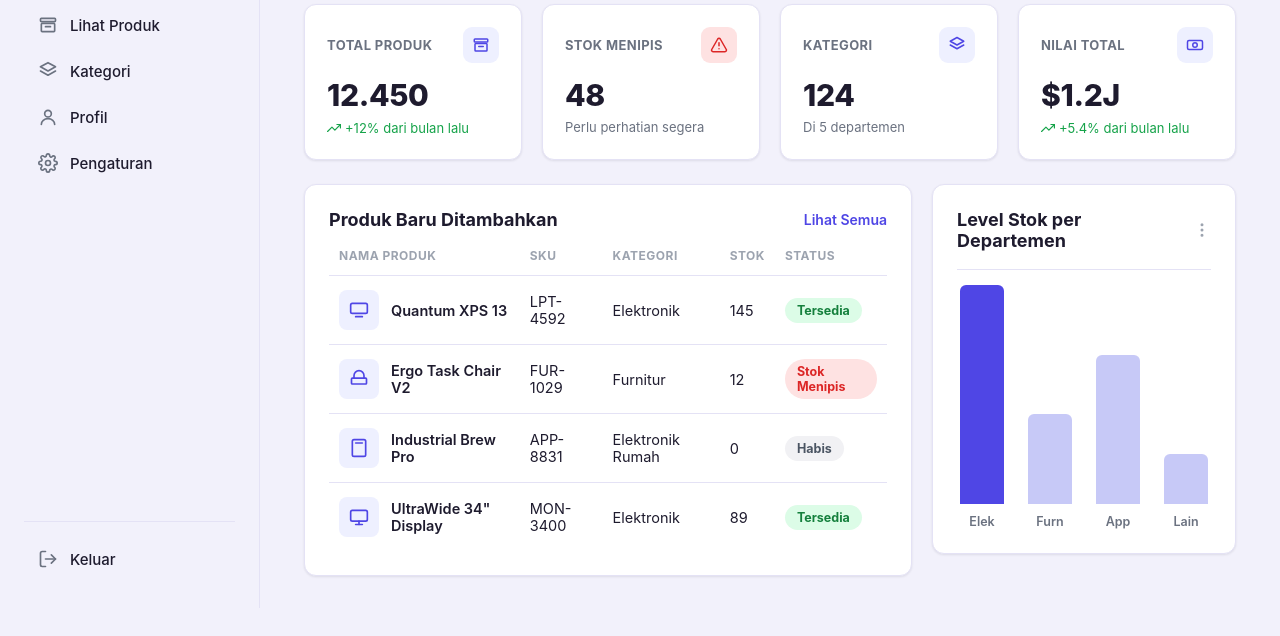
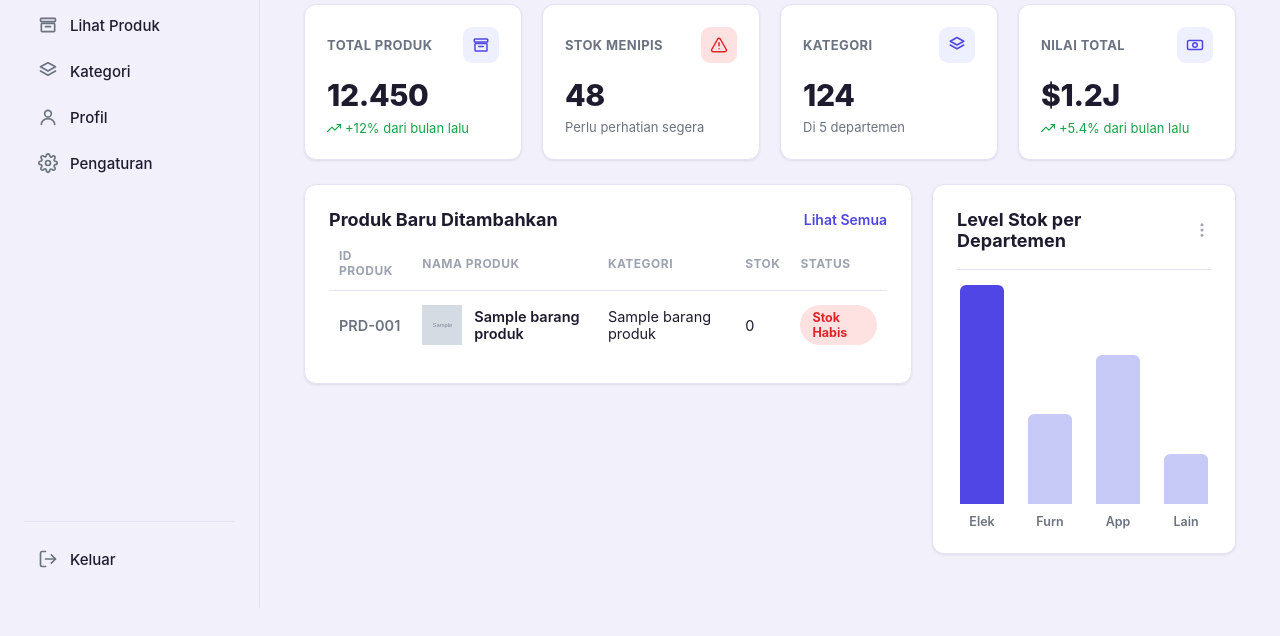
Before and after one commit to ihsanpradipta45-alt/Project_Sederhana, a PHP site: the page made by src/view/dashboardPage/dashboard.php in a window 1280 px wide. Shown: the part 192-828 px from the top of the page. After the commit the page ends 800 px from the top, so only its background shows below. Run offline with PHP 8.4, Linux system fonts and the light colour scheme; the template is opened without the code that fills it: most values are stand-ins (such as "Sample title", 1, 10 or a date in 2020); grey boxes marked "Sample" are stand-in pictures.

Commit message:
menambahkan tabel pada dashboard tetapi ada masalah saat berhasil mungkin di model nya

```diff
--- a/src/controllers/loginConfiguration.php
+++ b/src/controllers/loginConfiguration.php
@@ -25,7 +25,6 @@ class loginConfiguration extends baseController {
 
             if($user && password_verify($password, $user['password'])){
                 $_SESSION['role'] = $user['role'];
-                $_SESSION['user_id'] = $user['user_id'];
                 $_SESSION['email'] = $user['email'];
                 //nambahain set cookie
 
--- a/src/controllers/tampilBarang.php
+++ b/src/controllers/tampilBarang.php
@@ -10,6 +10,11 @@ class tampilBarang extends baseController{
         // dan dijalankan secara berulang-ulang
         $this->view("dashboardPage/products",['daftarBarang' =>$daftarBarang]);
     }
+    public function produkDashboard(){
+        $barang = new menampilkanBarang();
+        $barangProduk = $barang->getBarang();
+        $this->view("dashboardPage/dashboard",["barangProduk" =>$barangProduk]);
+    }
 
 }
 
--- a/src/core/Routes.php
+++ b/src/core/Routes.php
@@ -19,6 +19,7 @@ class Routes{
         $router->get('routeDashboard/addProduct',['routeDashboard','addProduct']);
         $router->get('routeDashboard/product',['routeDashboard','product']);
         $router->get('tampilBarang/produk',['tampilBarang','produk']);
+        $router->get('logOut/logout',['logOut','logout']);
         //$router->get('addBarang/logicAddBarang',['addBarang','logicAddBarang']);
 
 
--- a/src/view/dashboardPage/addProduct.php
+++ b/src/view/dashboardPage/addProduct.php
@@ -37,7 +37,7 @@
     </nav>
 
     <div class="nav-footer">
-      <a class="nav-item" href="login.html">
+      <a class="nav-item" href="index.php?url=logOut/logout">
         <svg class="icon" viewBox="0 0 24 24" fill="none" stroke="currentColor" stroke-width="2" stroke-linecap="round" stroke-linejoin="round"><path d="M9 21H5a2 2 0 0 1-2-2V5a2 2 0 0 1 2-2h4"></path><polyline points="16 17 21 12 16 7"></polyline><line x1="21" y1="12" x2="9" y2="12"></line></svg>
         Keluar
       </a>
--- a/src/view/dashboardPage/dashboard.php
+++ b/src/view/dashboardPage/dashboard.php
@@ -56,7 +56,7 @@
     </nav>
 
     <div class="nav-footer">
-      <a class="nav-item" href="index.php">
+      <a class="nav-item" href="index.php?url=logOut/logout">
         <svg class="icon" viewBox="0 0 24 24" fill="none" stroke="currentColor" stroke-width="2" stroke-linecap="round" stroke-linejoin="round"><path d="M9 21H5a2 2 0 0 1-2-2V5a2 2 0 0 1 2-2h4"></path><polyline points="16 17 21 12 16 7"></polyline><line x1="21" y1="12" x2="9" y2="12"></line></svg>
         Keluar
       </a>
@@ -84,11 +84,15 @@
         </div>
       </div>
     </div>
-    <?php if(!empty($_SESSION['flash'])): ?>
-      <div class="alert alert-<?= htmlspecialchars($_SESSION['flash']['tipe'])?>"></div>
-      <?= htmlspecialchars($_SESSION['flash']['pesan'])?>
-    <?php unset($_SESSION['flash'])?>
-    <?php endif;?>
+
+    <!-- Flash message -->
+    <?php if (!empty($_SESSION['flash'])): ?>
+      <div class="alert alert-<?= htmlspecialchars($_SESSION['flash']['tipe']) ?>">
+        <?= htmlspecialchars($_SESSION['flash']['pesan']) ?>
+      </div>
+      <?php unset($_SESSION['flash']); ?>
+    <?php endif; ?>
+
     <div class="page-head">
       <div>
         <h1>Ringkasan</h1>
@@ -164,73 +168,56 @@
           <h2>Produk Baru Ditambahkan</h2>
           <a class="panel-link" href="index.php?url=routeDashboard/product">Lihat Semua</a>
         </div>
+
         <table>
           <thead>
             <tr>
+              <th>ID Produk</th>
               <th>Nama Produk</th>
-              <th>SKU</th>
               <th>Kategori</th>
               <th>Stok</th>
               <th>Status</th>
             </tr>
           </thead>
           <tbody>
+            <?php if (empty($barangProduk)): ?>
               <tr>
+                <td colspan="5">Belum ada produk yang ditambahkan</td>
+              </tr>
+            <?php else: ?>
+              <?php foreach ($barangProduk as $produk): ?>
+                <?php
+                  $stok = (int)$produk['stok_produk'];
+                  if ($stok === 0) {
+                    $badge = 'badge-danger';  $status = 'Stok Habis';
+                  } elseif ($stok <= 10) {
+                    $badge = 'badge-warning'; $status = 'Stok Menipis';
+                  } else {
+                    $badge = 'badge-success'; $status = 'Stok Tersedia';
+                  }
+                ?>
+                <tr>
+                  <td class="sku-cell">PRD-<?= str_pad((int)$produk['produk_id'], 3, '0', STR_PAD_LEFT) ?></td>
                   <td>
                     <div class="product-cell">
                       <div class="thumb">
+                        <?php if (!empty($produk['photo'])): ?>
+                          <img src="uploads/<?= htmlspecialchars($produk['photo']) ?>"
+                               alt="<?= htmlspecialchars($produk['nama_produk']) ?>"
+                               style="width:100%;height:100%;object-fit:cover;">
+                        <?php else: ?>
                           <svg class="icon" viewBox="0 0 24 24" fill="none" stroke="currentColor" stroke-width="2" stroke-linecap="round" stroke-linejoin="round"><rect x="2" y="4" width="20" height="12" rx="2"></rect><line x1="8" y1="20" x2="16" y2="20"></line></svg>
+                        <?php endif; ?>
                       </div>
-                  Quantum XPS 13
+                      <?= htmlspecialchars($produk['nama_produk']) ?>
                     </div>
                   </td>
-              <td>LPT-4592</td>
-              <td>Elektronik</td>
-              <td>145</td>
-              <td><span class="badge badge-success">Tersedia</span></td>
+                  <td><?= htmlspecialchars($produk['nama_kategori_barang']) ?></td>
+                  <td><?= $stok ?></td>
+                  <td><span class="badge <?= $badge ?>"><?= $status ?></span></td>
                 </tr>
-            <tr>
-              <td>
-                <div class="product-cell">
-                  <div class="thumb">
-                    <svg class="icon" viewBox="0 0 24 24" fill="none" stroke="currentColor" stroke-width="2" stroke-linecap="round" stroke-linejoin="round"><rect x="3" y="11" width="18" height="7" rx="1"></rect><path d="M6 11V8a6 6 0 0 1 12 0v3"></path></svg>
-                  </div>
-                  Ergo Task Chair V2
-                </div>
-              </td>
-              <td>FUR-1029</td>
-              <td>Furnitur</td>
-              <td>12</td>
-              <td><span class="badge badge-danger">Stok Menipis</span></td>
-            </tr>
-            <tr>
-              <td>
-                <div class="product-cell">
-                  <div class="thumb">
-                    <svg class="icon" viewBox="0 0 24 24" fill="none" stroke="currentColor" stroke-width="2" stroke-linecap="round" stroke-linejoin="round"><rect x="4" y="2" width="16" height="20" rx="2"></rect><line x1="8" y1="6" x2="16" y2="6"></line></svg>
-                  </div>
-                  Industrial Brew Pro
-                </div>
-              </td>
-              <td>APP-8831</td>
-              <td>Elektronik Rumah</td>
-              <td>0</td>
-              <td><span class="badge badge-neutral">Habis</span></td>
-            </tr>
-            <tr>
-              <td>
-                <div class="product-cell">
-                  <div class="thumb">
-                    <svg class="icon" viewBox="0 0 24 24" fill="none" stroke="currentColor" stroke-width="2" stroke-linecap="round" stroke-linejoin="round"><rect x="2" y="4" width="20" height="13" rx="2"></rect><line x1="8" y1="21" x2="16" y2="21"></line><line x1="12" y1="17" x2="12" y2="21"></line></svg>
-                  </div>
-                  UltraWide 34" Display
-                </div>
-              </td>
-              <td>MON-3400</td>
-              <td>Elektronik</td>
-              <td>89</td>
-              <td><span class="badge badge-success">Tersedia</span></td>
-            </tr>
+              <?php endforeach; ?>
+            <?php endif; ?>
           </tbody>
         </table>
       </div>
```
Also changed, not shown: src/controllers/logOut.php (added, +13 -0 lines), src/controllers/routeVerification.php (+0 -8 lines), src/view/dashboardPage/products.php (+5 -5 lines). Lines whose indentation alone changed are shown as unchanged.
